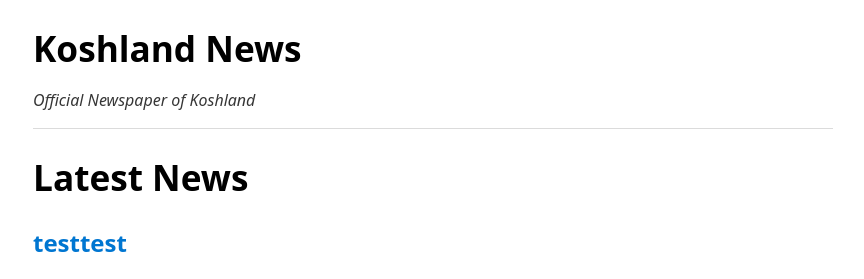
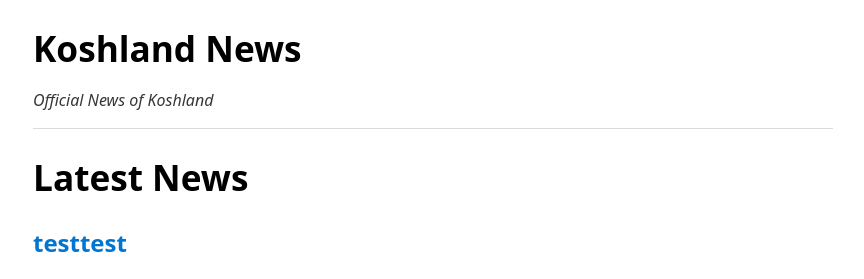
Before and after one commit to mayongdyeongrilpeungocheo/news, a Jekyll site: the page built from index.md, in a window 1280 px wide. Shown: the top 279 px of the page, without its empty margins (207-1071 px from the left). Built offline with Jekyll 4.4.1, drawn with Linux system fonts in a browser that asks for light colours.

Commit message:
Update _config.yml

```diff
--- a/_config.yml
+++ b/_config.yml
@@ -1,4 +1,4 @@
 title: Koshland News
-description: Official Newspaper of Koshland
+description: Official News of Koshland
 baseurl: "/news" # important for *.github.io
 url: "https://mayongdyeongrilpeungocheo.github.io"
```
